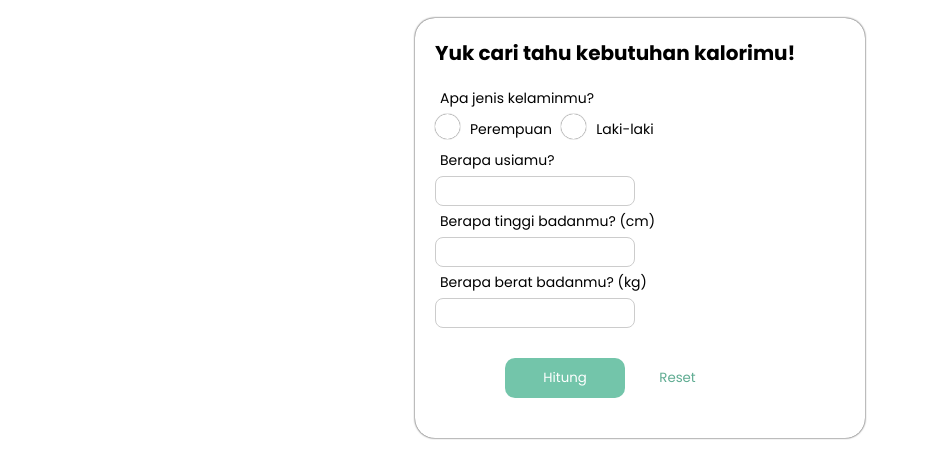
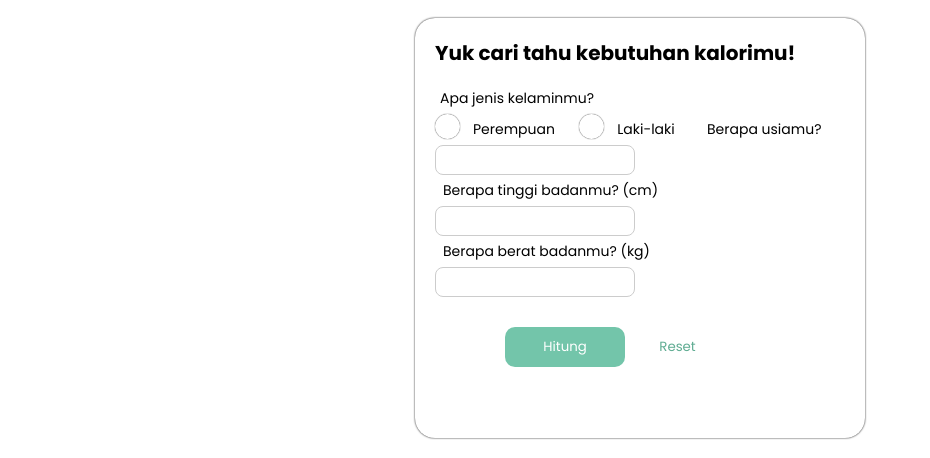
Before and after one commit to FE34/mobile-responsive-web, a plain HTML site: page bmi.html in a window 1280 px wide. Shown: the part 359-817 px from the top of the page, without its empty margins (0-930 px from the left). Drawn offline with Linux system fonts and the light colour scheme; a web font is replaced by a local one.

Commit message:
add style css text

```diff
--- a/style.css
+++ b/style.css
@@ -121,3 +121,8 @@ p {
 #btnReset:hover {
     color: #2a6450;
 }
+
+.text {
+    display: inline-block;
+    margin: 5px 20px 5px 8px;
+}
```
